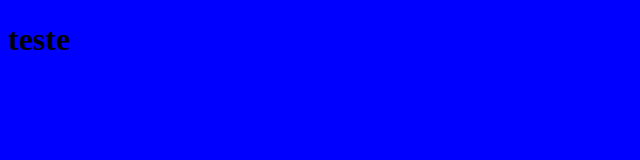
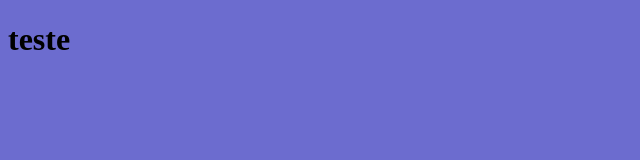
Before and after one commit to AnaClara66sy/teste-prova, a plain HTML site: page index.html in a window 1280 px wide. Shown: the whole page, without its empty margins (0-640 px from the left). Drawn offline with Linux system fonts and the light colour scheme.

Commit message:
trocando a cor de fundo

```diff
--- a/style.css
+++ b/style.css
@@ -1,3 +1,3 @@
 body{
-    background-color: blue;
+    background-color: rgb(108, 108, 207);
 }
```
